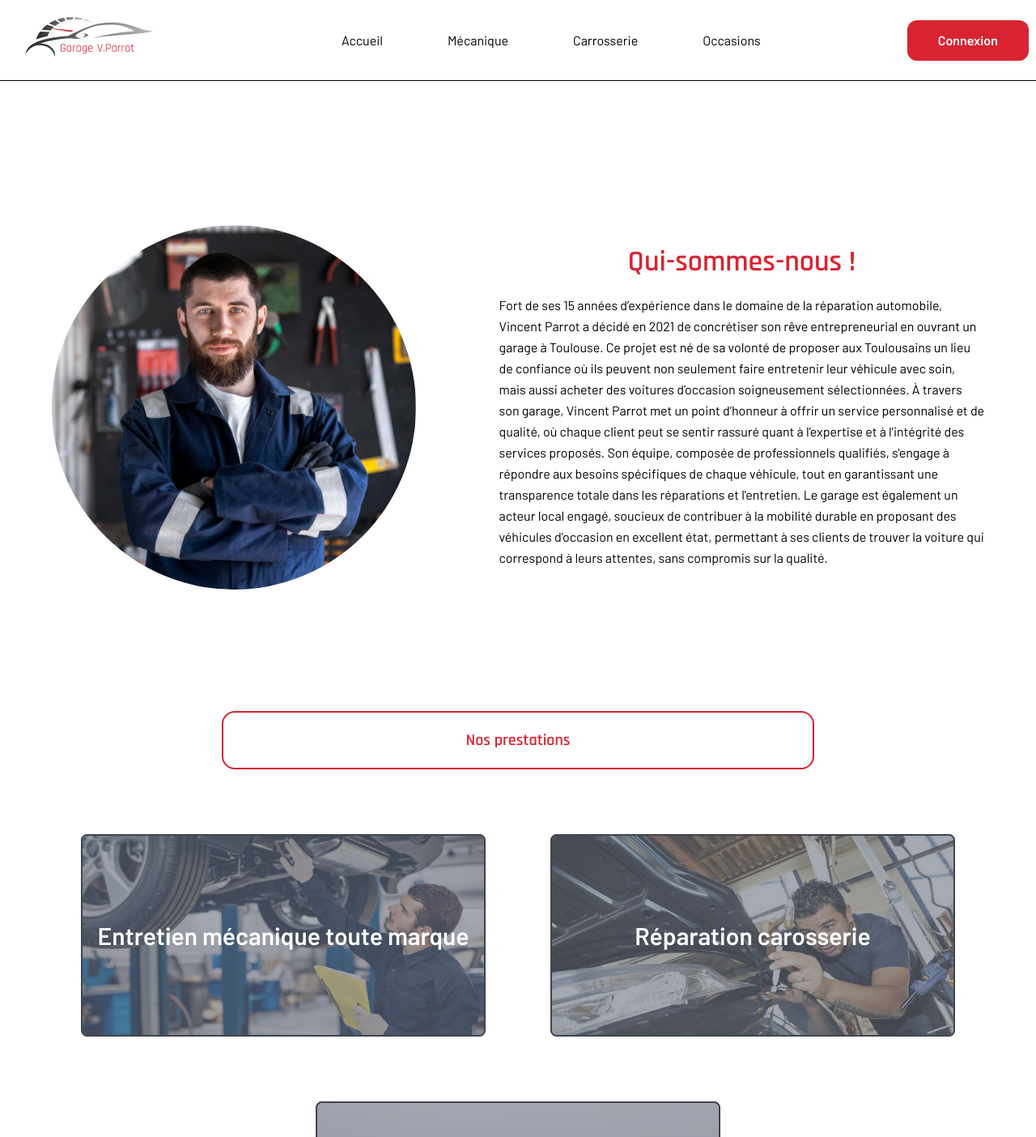
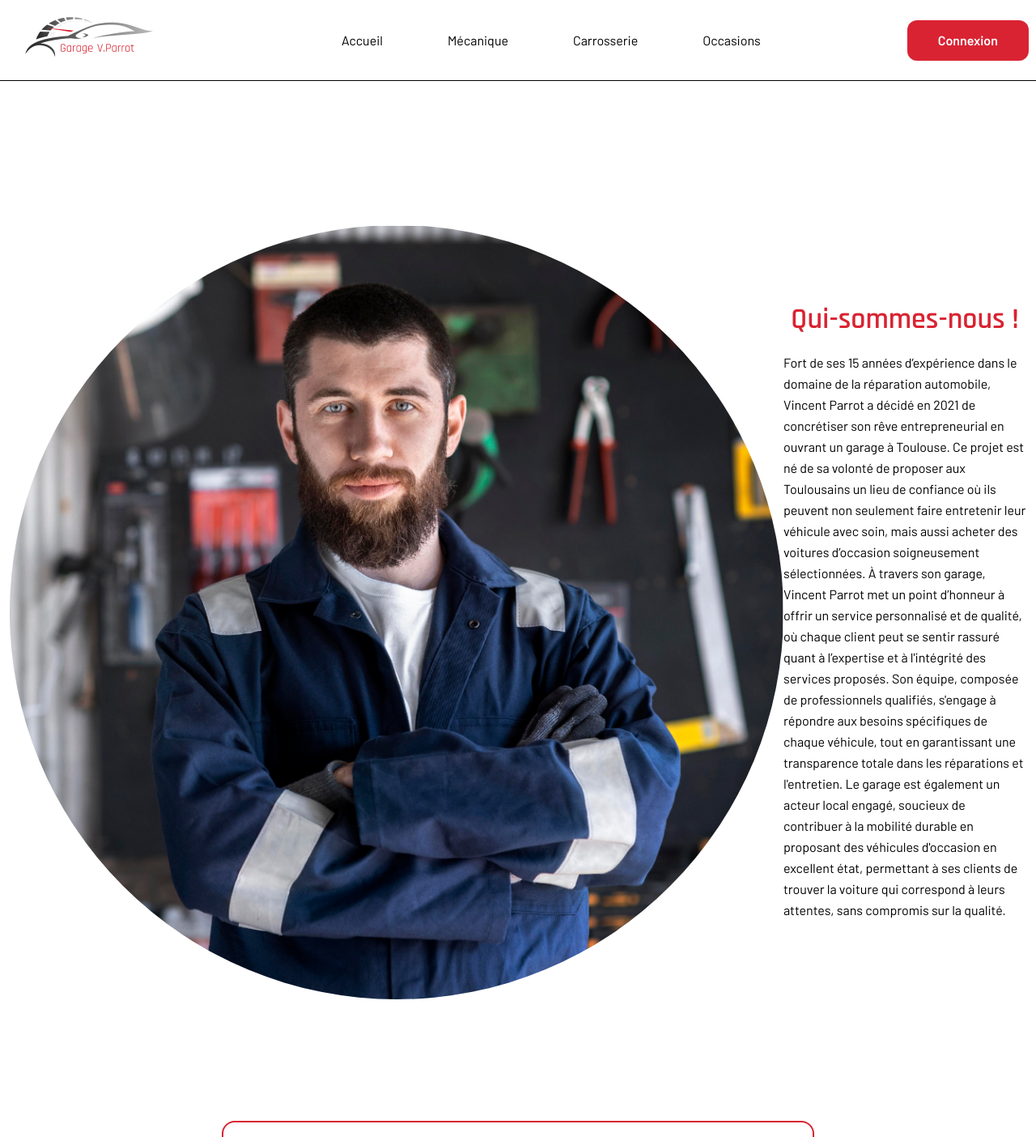
Before and after one commit to kyoshiroDev/Garage-V-Parrot-NextJS, a Next.js app: page / in a window 1280 px wide. Shown: the top 1404 px of the page at 81% size. Built offline with nearby package versions, Linux system fonts and the light colour scheme.

Commit message:
modification poid des images

```diff
--- a/app/components/Nos-prestations/Page.tsx
+++ b/app/components/Nos-prestations/Page.tsx
@@ -42,9 +42,9 @@ export default function NosPrestations() {
           <Image
             src={prestation.image}
             alt="alt"
-            width={250}
-            height={125}
-            className="aspect-auto bg-slate-200 border-2 rounded-lg border-black md:w-[500px] md:max-h-[250px]"
+            width={500}
+            height={250}
+            className="aspect-auto bg-slate-200 border-2 rounded-lg border-black w-auto h-auto"
             priority={true}
           />
         </motion.div>
--- a/app/components/Qui-somme-nous/Page.tsx
+++ b/app/components/Qui-somme-nous/Page.tsx
@@ -18,7 +18,7 @@ export default function QuiSommeNous() {
             alt={'mécanicien avec les bras croiser'}
             width={250}
             height={250}
-            className="rounded-full aspect-auto md:min-w-[450px]"
+            className="rounded-full aspect-auto w-auto h-auto"
             priority={true}
           />
         </motion.div>
@@ -33,7 +33,7 @@ export default function QuiSommeNous() {
           >
             Qui-sommes-nous !
           </h1>
-          <p className={`max-w-[250px] md:max-w-[600px] leading-relaxed`}>
+          <p className={`max-w-[300px] md:w-[600px] leading-relaxed`}>
             Fort de ses 15 années d’expérience dans le domaine de la réparation
             automobile, Vincent Parrot a décidé en 2021 de concrétiser son rêve
             entrepreneurial en ouvrant un garage à Toulouse. Ce projet est né de
```
